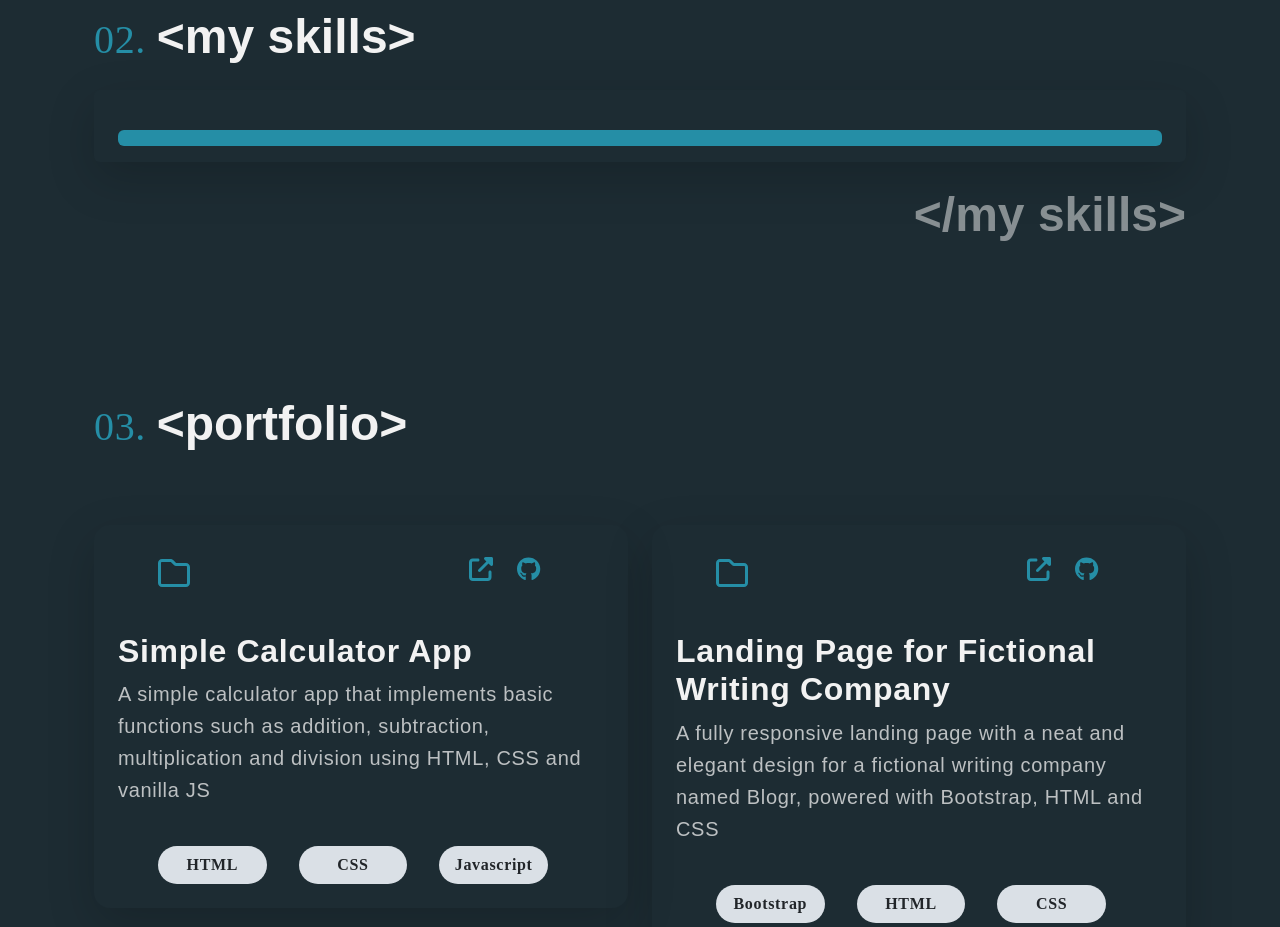
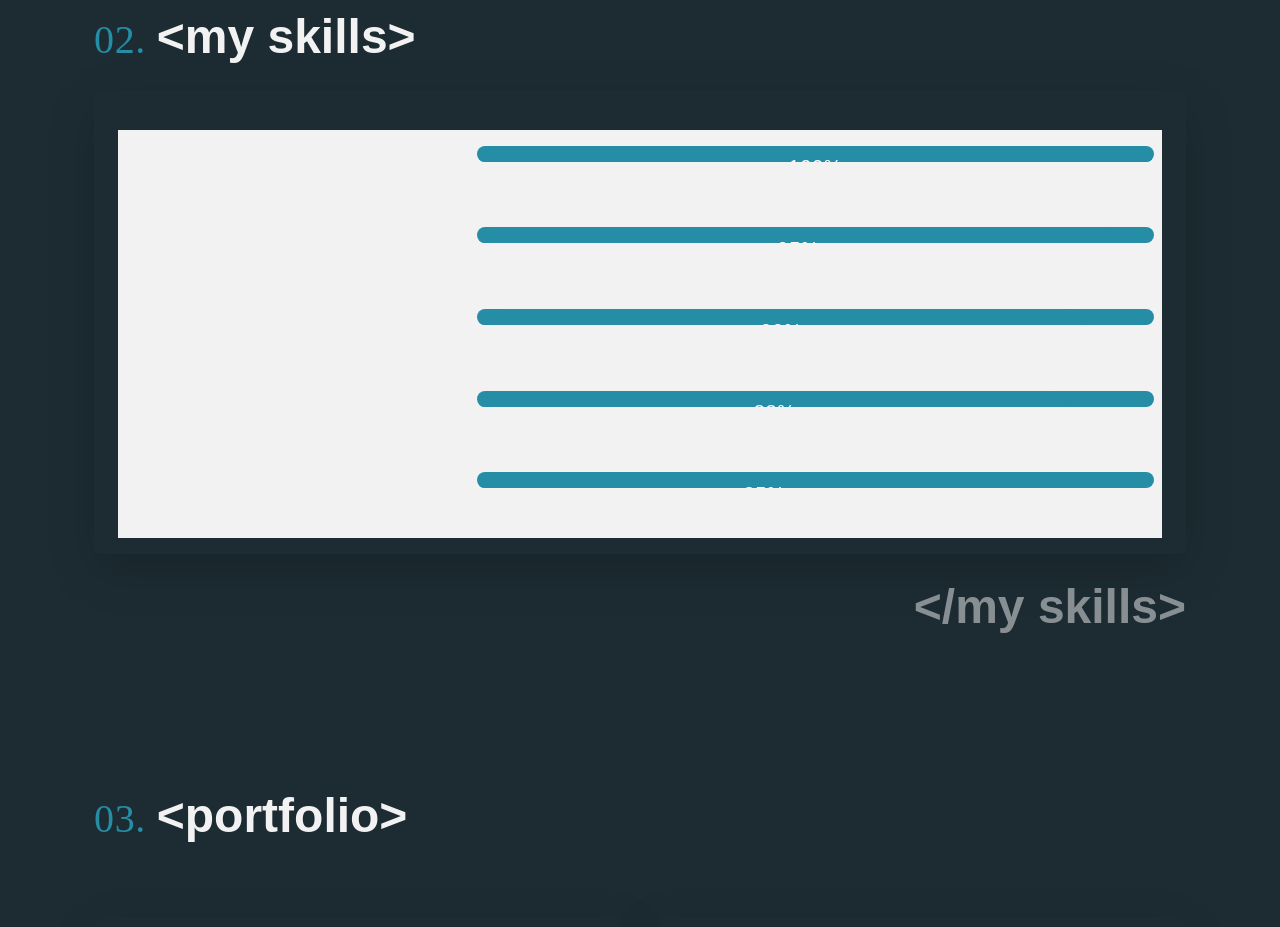
Before and after one commit to Kafolabi/portfolio, a React (Create React App) app: page / in a window 1280 px wide. Shown: the part 1500-2427 px from the top of the page. Built offline with nearby package versions, Linux system fonts and the light colour scheme; a web font is replaced by a local one.

Commit message:
Update Skillset.js

```diff
--- a/src/components/Skillset.js
+++ b/src/components/Skillset.js
@@ -20,7 +20,7 @@ const Progressbars = (skill) => {
 
 const Skillset = () => {
   return (
-    <div className="progress">
+    <div style={{backgroundColor: "#f2f2f2"}}>
       <Progressbars name="Bootstrap" value="100%" />
       <Progressbars name="React" value="95%" />
       <Progressbars name="JS" value="90%" />
```
